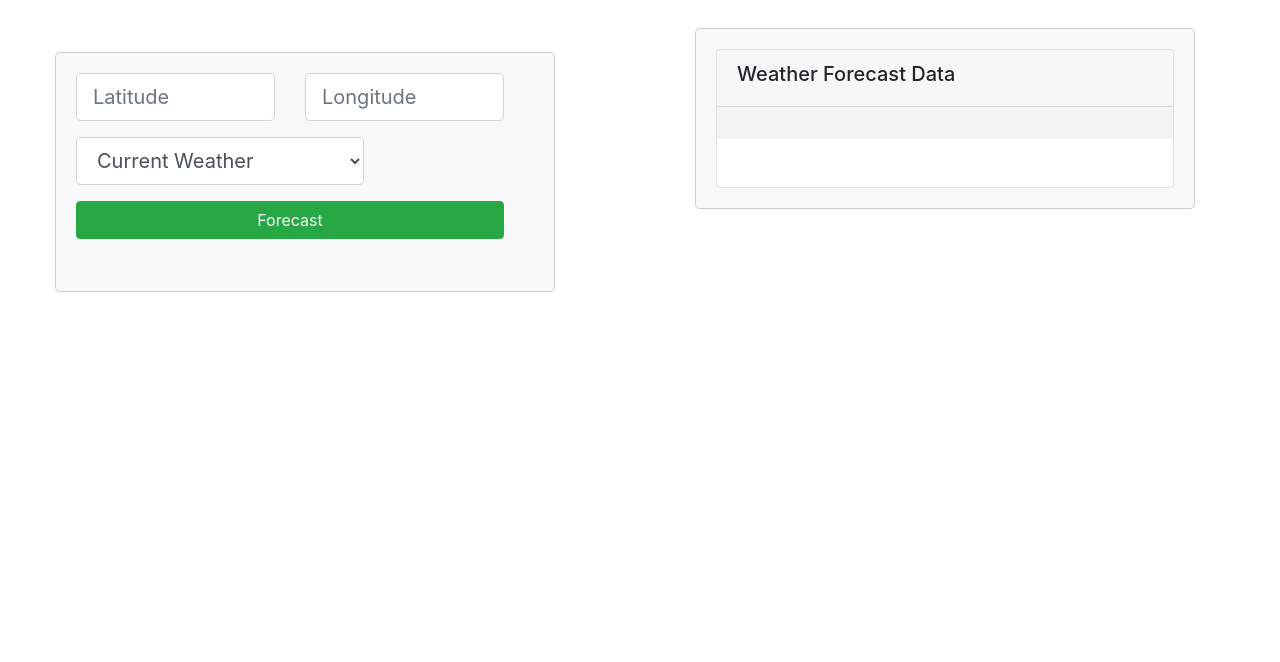
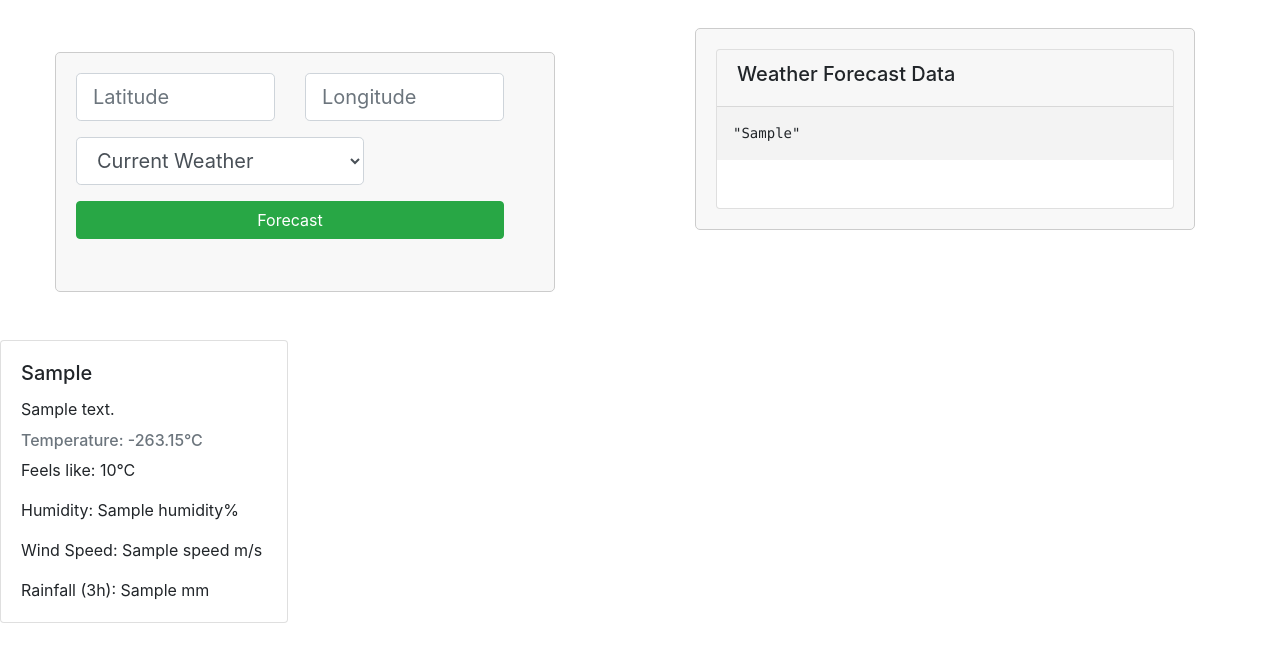
Before and after one commit to EGhost98/Weather-Forecast, a Django app: template Forecast/templates/forecast/index.html in a window 1280 px wide. Shown: the part 56-718 px from the top of the page. Run offline with Django 4.2, Linux system fonts and the light colour scheme; the template is opened without the code that fills it: values that come from a table or form of the project are taken from there, most other values are stand-ins (such as "Sample title", 1, 10 or a date in 2020); some libraries are stand-ins or nearby versions.

Commit message:
Basic Weather Cards Created

```diff
--- a/Forecast/templates/forecast/base.html
+++ b/Forecast/templates/forecast/base.html
@@ -1,9 +1,11 @@
+{% load static %}
 <!DOCTYPE html>
 <html>
 <head>
     <title>{% block title %}{% endblock %}</title>
     <!-- Add Bootstrap CSS -->
     <link rel="stylesheet" href="https://stackpath.bootstrapcdn.com/bootstrap/4.5.2/css/bootstrap.min.css">
+    <script src="https://maps.googleapis.com/maps/api/js?key=AIzaSyD_fwihmQtcLYdjNEx2xeCFHxOiyZ1qThQ&libraries=places"></script>
     <style>
         /* Custom CSS styles */
         body {
--- a/Forecast/templates/forecast/index.html
+++ b/Forecast/templates/forecast/index.html
@@ -1,8 +1,5 @@
-{% extends 'forecast/base.html' %}
-{% block title %}
-Weather Forecast App
-{% endblock %}
-{% block content %}
+{% extends 'forecast/base.html' %} {% load custom_filters %} {% block title %}
+Weather Forecast App {%endblock %} {% block content %}
 <div class="row">
     <div class="column">
         <div class="container mt-5">
@@ -43,6 +40,41 @@ Weather Forecast App
         </div>
     </div>
 </div>
+{% if detail == "current" %}
+<div class="card" style="width: 18rem">
+    <div class="card-body">
+        <h5 class="card-text">{{ Weather_Data.dt|unix_to_datetime }}</h5>
+        <p class="card-text">{{ Weather_Data.weather.0.description }}</p>
+        <p class="card-text">
+            Temperature: {{ Weather_Data.main.temp|kev_cel }} °C
+        </p>
+        <p class="card-text">
+            Feels like: {{ Weather_Data.main.feels_like|kev_cel }} °C
+        </p>
+        <p class="card-text">Humidity: {{ Weather_Data.main.humidity }}%</p>
+        <p class="card-text">Wind Speed: {{ Weather_Data.wind.speed }} m/s</p>
+        {% if Weather_Data.rain %}
+        <p class="card-text">RainFall (1h): {{ Weather_Data.rain.1h }} m/s</p>
+        {% endif %}
+    </div>
+</div>
+{% else %} {% for item in Weather_Data.list|slice:":7" %}
+<div class="card mb-3" style="max-width: 18rem">
+    <div class="card-body">
+        <h5 class="card-title">{{ item.dt_txt }}</h5>
+        <p class="card-text">{{ item.weather.0.description }}</p>
+        <h6 class="card-subtitle mb-2 text-muted">
+            Temperature: {{ item.main.temp|kev_cel  }}°C
+        </h6>
+        <p class="card-text">Feels like: {{ item.main.feels_like|kev_cel  }}°C</p>
+        <p class="card-text">Humidity: {{ item.main.humidity }}%</p>
+        <p class="card-text">Wind Speed: {{ item.wind.speed }} m/s</p>
+        {% if item.rain.3h %}
+        <p class="card-text">Rainfall (3h): {{ item.rain.3h }} mm</p>
+        {% endif %}
+    </div>
+</div>
+{% endfor %} {% endif %}
 <style>
     .row {
         display: flex;
@@ -68,12 +100,9 @@ Weather Forecast App
     }
 </style>
 <script>
-    const Wea_Data = JSON.parse("{{ Weather_Data|escapejs }}");
+    const Wea_Data = "{{ Weather_Data|escapejs }}";
     let pretty_json = JSON.stringify(Wea_Data, null, 2);
     document.getElementById("Weather").innerHTML = pretty_json;
     hljs.highlightBlock(document.getElementById("Weather"));
 </script>
-<script>
-
-</script>
 {% endblock %}
--- /dev/null
+++ b/Forecast/templatetags/custom_filters.py
@@ -0,0 +1,14 @@
+from django import template
+import datetime
+
+register = template.Library()
+
+@register.filter
+def unix_to_datetime(unix_time):
+    return datetime.datetime.fromtimestamp(unix_time)
+
+
+@register.filter
+def kev_cel(kelvin):
+    celsius = kelvin - 273.15
+    return round(celsius, 2)
--- a/core/settings.py
+++ b/core/settings.py
@@ -41,6 +41,7 @@ INSTALLED_APPS = [
     'django.contrib.staticfiles',
     'Forecast.apps.ForecastConfig',
     'rest_framework',
+    'Forecast.templatetags',
 ]
 
 MIDDLEWARE = [
```
Also changed, not shown: Forecast/views.py (+4 -3 lines), Forecast/templatetags/__init__.py (added), db.sqlite3, 1 other file.
